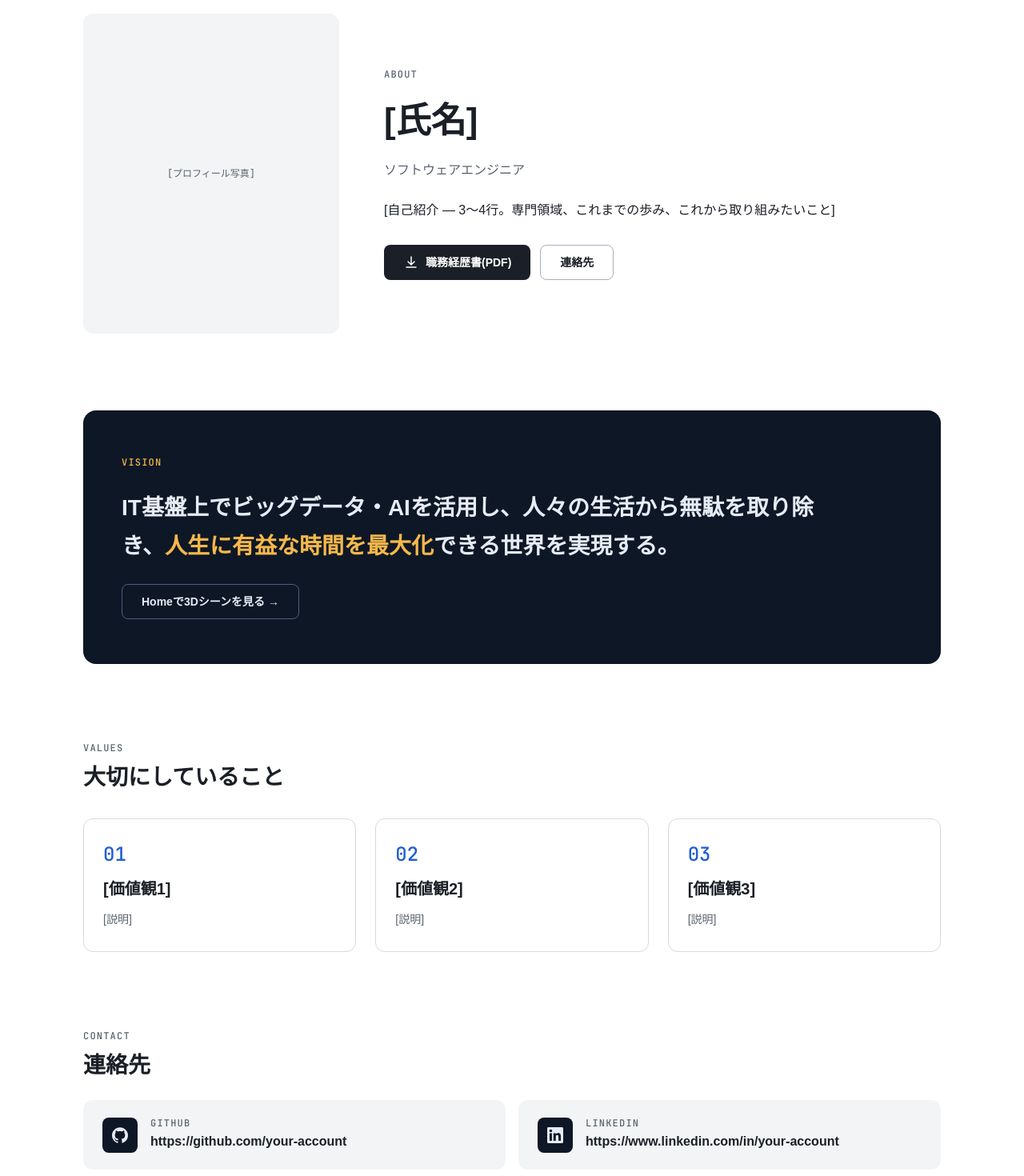
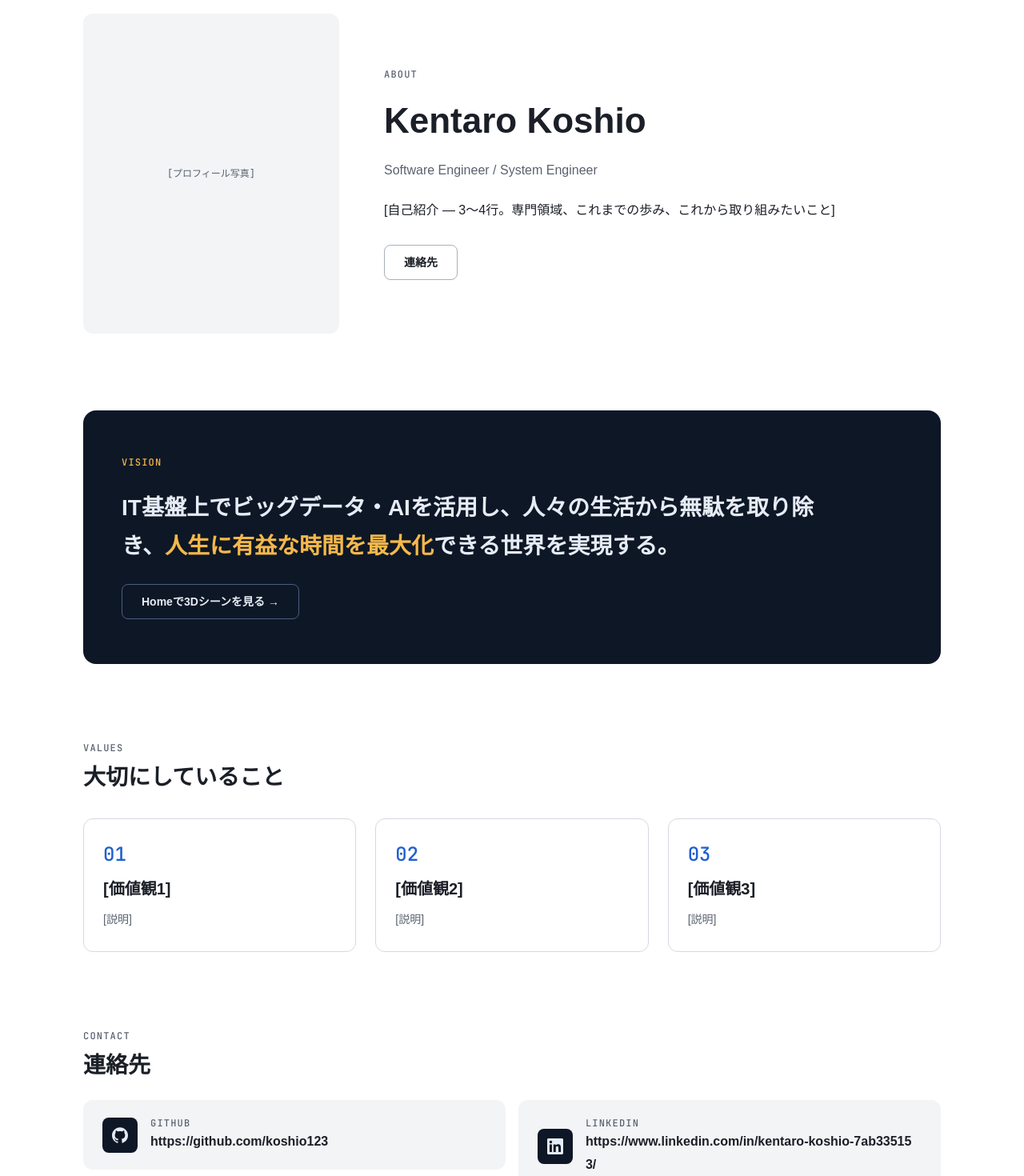
Before and after one commit to koshio123/portfolio, a Next.js app: page /about in a window 1280 px wide. Shown: the part 140-1610 px from the top of the page at 80% size. Built offline with nearby package versions, Linux system fonts and the light colour scheme; a web font is replaced by a local one.

Commit message:
サイトの基本情報を記入、職務経歴書ボタンを非表示に

```diff
--- a/app/about/page.tsx
+++ b/app/about/page.tsx
@@ -39,6 +39,7 @@ export default function AboutPage() {
             [自己紹介 — 3〜4行。専門領域、これまでの歩み、これから取り組みたいこと]
           </p>
           <div className="mt-2 flex flex-wrap gap-3">
+            {site.resumePdf && (
               <a
                 href={site.resumePdf}
                 className="inline-flex min-h-11 items-center gap-2 rounded-md bg-primary-bg px-6 text-sm font-bold text-primary-ink no-underline hover:text-primary-ink hover:opacity-90"
@@ -46,6 +47,7 @@ export default function AboutPage() {
                 <DownloadIcon />
                 職務経歴書(PDF)
               </a>
+            )}
             <ButtonLink href="#contact" variant="secondary">
               連絡先
             </ButtonLink>
--- a/app/experience/page.tsx
+++ b/app/experience/page.tsx
@@ -40,6 +40,7 @@ export default function ExperiencePage() {
     <div className="container-page flex flex-col gap-24 py-20">
       <div className="flex flex-wrap items-end justify-between gap-6">
         <SectionHeading as="h1" label="EXPERIENCE" title="経歴" description="[ページの説明 — 1行]" />
+        {site.resumePdf && (
           <a
             href={site.resumePdf}
             className="inline-flex min-h-11 items-center gap-2 rounded-md bg-primary-bg px-6 text-sm font-bold text-primary-ink no-underline hover:text-primary-ink hover:opacity-90"
@@ -47,6 +48,7 @@ export default function ExperiencePage() {
             <DownloadIcon />
             職務経歴書(PDF)
           </a>
+        )}
       </div>
 
       <section className="flex flex-col gap-8">
--- a/content/site.ts
+++ b/content/site.ts
@@ -2,16 +2,17 @@
  * サイト全体の設定。名前・URL・リンクはここだけを書き換える。
  */
 export const site = {
-  name: "[氏名]", // TODO: 表示名に置き換える
-  role: "ソフトウェアエンジニア",
+  name: "Kentaro Koshio",
+  role: "Software Engineer / System Engineer",
   url: "https://example.com", // TODO: 公開ドメインに置き換える
   description:
     "IT基盤を活用して、AIとビッグデータで生活から無駄を取り除くソフトウェアエンジニアのポートフォリオ。",
   links: {
-    github: "https://github.com/your-account", // TODO
-    linkedin: "https://www.linkedin.com/in/your-account", // TODO
+    github: "https://github.com/koshio123",
+    linkedin: "https://www.linkedin.com/in/kentaro-koshio-7ab335153/",
   },
-  resumePdf: "/resume.pdf", // TODO: public/resume.pdf を置く
+  /** 職務経歴書 PDF のパス。public/ に置いて "/resume.pdf" のように書くと、ダウンロードボタンが出る */
+  resumePdf: null as string | null,
 } as const;
 
 export const navItems = [
```
Lines whose indentation alone changed are shown as unchanged.
